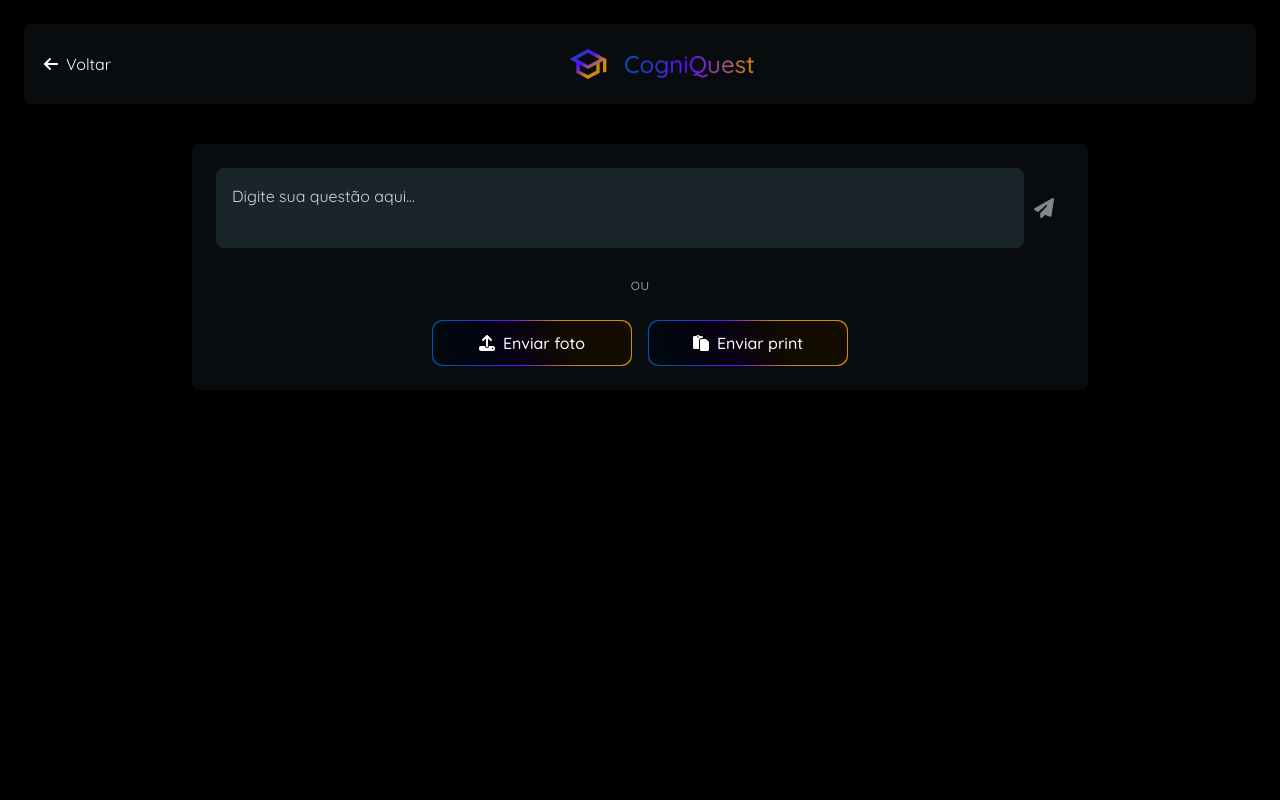
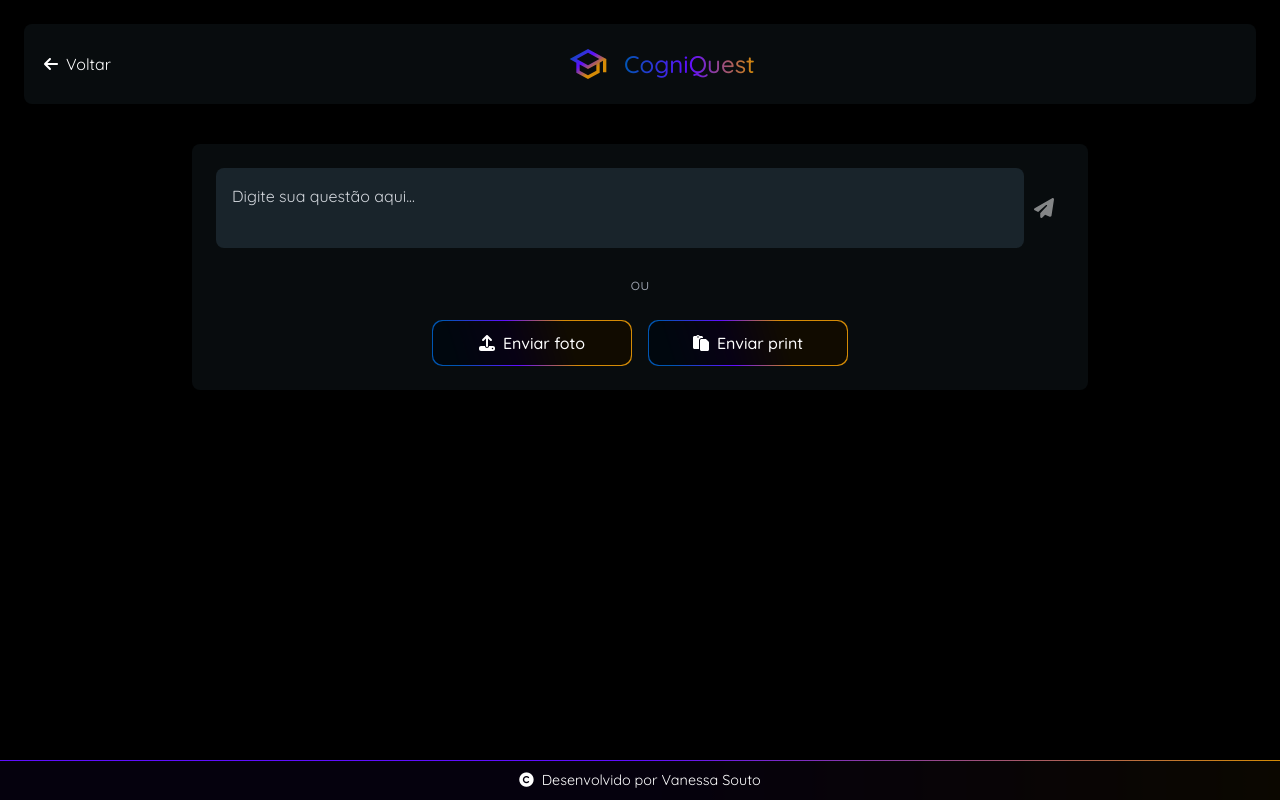
Before and after one commit to vansoufer/CogniQuest, a Next.js app: page /searchByQuestion in a window 1280 px wide. Built offline with nearby package versions, Linux system fonts and the light colour scheme; no server answers.

Commit message:
adicionando footer

```diff
--- a/src/app/page.tsx
+++ b/src/app/page.tsx
@@ -1,5 +1,6 @@
 'use client';
 
+import Footer from './components/Footer';
 import Header from './components/Header';
 import NavButton from './components/NavButton';
 import Image from 'next/image';
@@ -39,6 +40,7 @@ export default function Home() {
           </NavButton>
         </div>
       </div>
+      <Footer />
     </div>
   );
 }
--- a/src/app/searchByQuestion/page.tsx
+++ b/src/app/searchByQuestion/page.tsx
@@ -10,6 +10,7 @@ import { processText, processImage } from '@/lib/gemini';
 import type { SearchResult } from '@/types';
 import LoadingSpinner from '../components/LoadingSpinner';
 import SkeletonNavTab from '../components/SkeletonNavTab';
+import Footer from '../components/Footer';
 
 export default function SearchByQuestion() {
   const [inputText, setInputText] = useState('');
@@ -174,6 +175,8 @@ export default function SearchByQuestion() {
           </section>
         )}
       </main>
+      <Footer />
     </div>
   );
+
 }
--- a/src/app/searchByTheme/page.tsx
+++ b/src/app/searchByTheme/page.tsx
@@ -10,6 +10,7 @@ import { processTheme } from '@/lib/gemini';
 import type { ThemeResult } from '@/types';
 import LoadingSpinner from '../components/LoadingSpinner';
 import SkeletonNavTab from '../components/SkeletonNavTab';
+import Footer from '../components/Footer';
 
 export default function SearchByTheme() {
   const [inputText, setInputText] = useState('');
@@ -93,7 +94,7 @@ export default function SearchByTheme() {
           </section>
         )}
       </main>
-
+      <Footer />
     </div>
   );
 }
```
